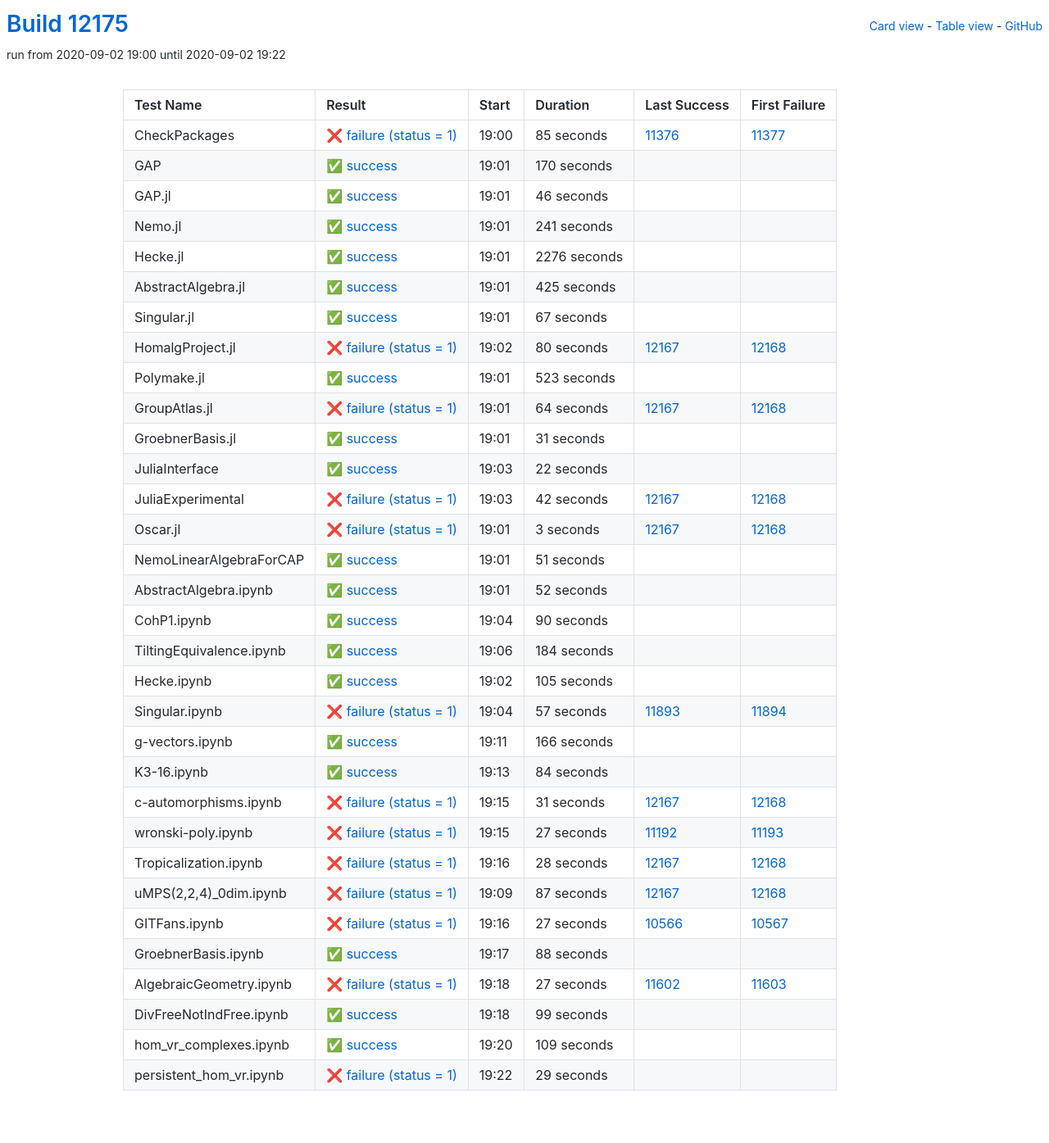
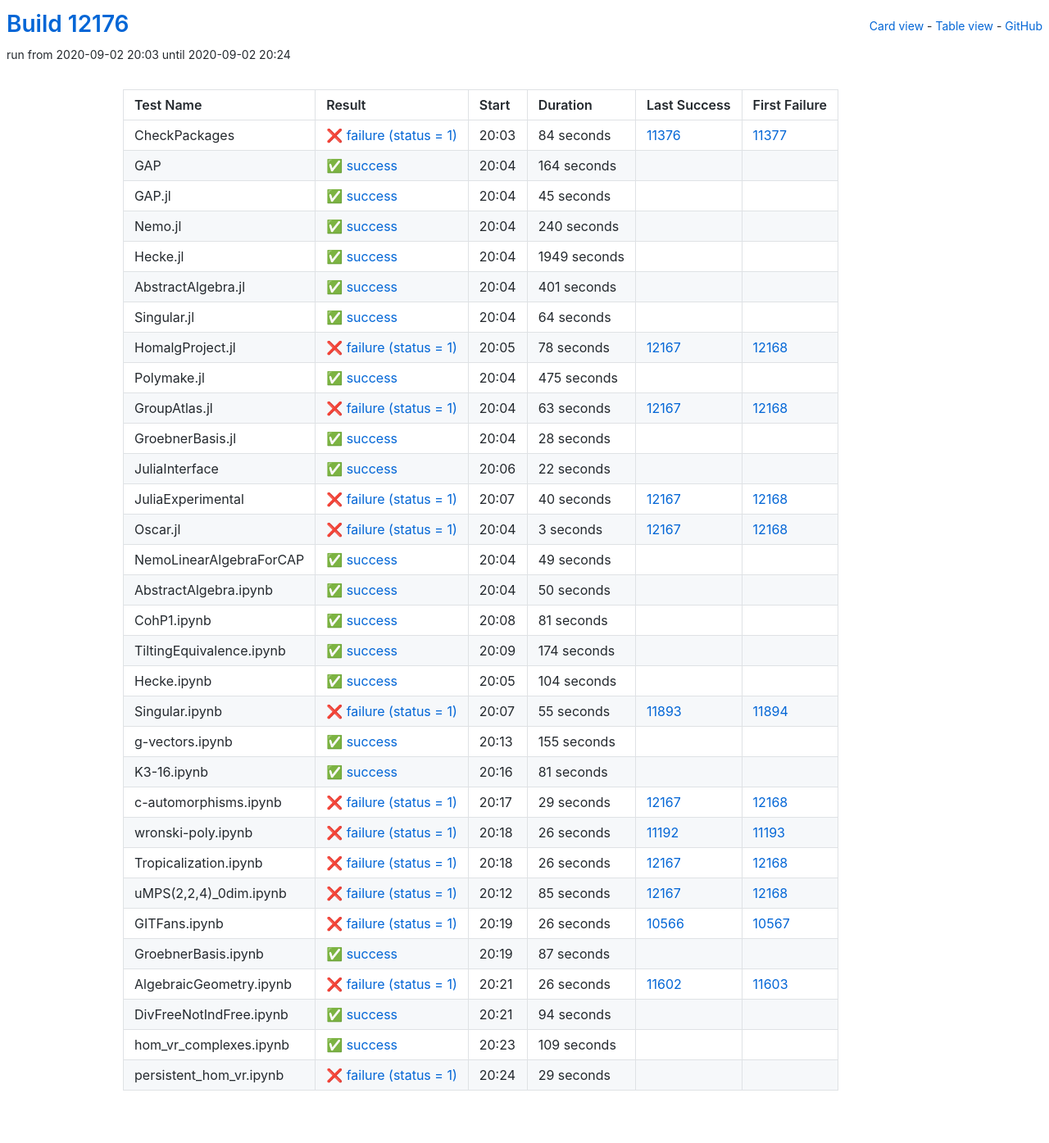
Before and after one commit to oscar-system/oscar-ci-status, a Jekyll site: the page built from table.html, in a window 1280 px wide. Shown: the whole page at 82% size. Built offline with Jekyll 4.4.1, drawn with Linux system fonts in a browser that asks for light colours.

Commit message:
Build #12176

```diff
--- a/_data/ci.yml
+++ b/_data/ci.yml
@@ -1,6 +1,6 @@
 ---
-build: 12175
-build_url: https://oscarci.mathematik.uni-kl.de/job/oscar/12175/
+build: 12176
+build_url: https://oscarci.mathematik.uni-kl.de/job/oscar/12176/
 job: oscar
 organization: oscar-system
 repo: oscar-ci-status
@@ -8,140 +8,140 @@
 tests:
 - name: CheckPackages
   id: checkpackages
-  log: https://oscarci.mathematik.uni-kl.de/job/oscar/12175/artifact/logs/build-12175/CheckPackages.log
-  start: 2020-09-02 19:00
+  log: https://oscarci.mathematik.uni-kl.de/job/oscar/12176/artifact/logs/build-12176/CheckPackages.log
+  start: 2020-09-02 20:03
   success: false
   exitcode: 1
   status: failure
-  duration: 85
+  duration: 84
   last_success: 11376
   last_success_url: https://oscarci.mathematik.uni-kl.de/job/oscar/11376/
   first_failure: 11377
   first_failure_url: https://oscarci.mathematik.uni-kl.de/job/oscar/11377/
 - name: GAP
   id: gap
-  log: https://oscarci.mathematik.uni-kl.de/job/oscar/12175/artifact/logs/build-12175/GAP.log
-  start: 2020-09-02 19:01
+  log: https://oscarci.mathematik.uni-kl.de/job/oscar/12176/artifact/logs/build-12176/GAP.log
+  start: 2020-09-02 20:04
   success: true
   exitcode: 0
   status: success
-  duration: 170
+  duration: 164
   last_success: false
   last_success_url:
   first_failure: false
   first_failure_url:
 - name: GAP.jl
   id: gap-jl
-  log: https://oscarci.mathematik.uni-kl.de/job/oscar/12175/artifact/logs/build-12175/GAP.jl.log
-  start: 2020-09-02 19:01
+  log: https://oscarci.mathematik.uni-kl.de/job/oscar/12176/artifact/logs/build-12176/GAP.jl.log
+  start: 2020-09-02 20:04
   success: true
   exitcode: 0
   status: success
-  duration: 46
+  duration: 45
   last_success: false
   last_success_url:
   first_failure: false
   first_failure_url:
 - name: Nemo.jl
   id: nemo-jl
-  log: https://oscarci.mathematik.uni-kl.de/job/oscar/12175/artifact/logs/build-12175/Nemo.jl.log
-  start: 2020-09-02 19:01
+  log: https://oscarci.mathematik.uni-kl.de/job/oscar/12176/artifact/logs/build-12176/Nemo.jl.log
+  start: 2020-09-02 20:04
   success: true
   exitcode: 0
   status: success
-  duration: 241
+  duration: 240
   last_success: false
   last_success_url:
   first_failure: false
   first_failure_url:
 - name: Hecke.jl
   id: hecke-jl
-  log: https://oscarci.mathematik.uni-kl.de/job/oscar/12175/artifact/logs/build-12175/Hecke.jl.log
-  start: 2020-09-02 19:01
+  log: https://oscarci.mathematik.uni-kl.de/job/oscar/12176/artifact/logs/build-12176/Hecke.jl.log
+  start: 2020-09-02 20:04
   success: true
   exitcode: 0
   status: success
-  duration: 2276
+  duration: 1949
   last_success: false
   last_success_url:
   first_failure: false
   first_failure_url:
 - name: AbstractAlgebra.jl
   id: abstractalgebra-jl
-  log: https://oscarci.mathematik.uni-kl.de/job/oscar/12175/artifact/logs/build-12175/AbstractAlgebra.jl.log
-  start: 2020-09-02 19:01
+  log: https://oscarci.mathematik.uni-kl.de/job/oscar/12176/artifact/logs/build-12176/AbstractAlgebra.jl.log
+  start: 2020-09-02 20:04
   success: true
   exitcode: 0
   status: success
-  duration: 425
+  duration: 401
   last_success: false
   last_success_url:
   first_failure: false
   first_failure_url:
 - name: Singular.jl
   id: singular-jl
-  log: https://oscarci.mathematik.uni-kl.de/job/oscar/12175/artifact/logs/build-12175/Singular.jl.log
-  start: 2020-09-02 19:01
+  log: https://oscarci.mathematik.uni-kl.de/job/oscar/12176/artifact/logs/build-12176/Singular.jl.log
+  start: 2020-09-02 20:04
   success: true
   exitcode: 0
   status: success
-  duration: 67
+  duration: 64
   last_success: false
   last_success_url:
   first_failure: false
   first_failure_url:
 - name: HomalgProject.jl
   id: homalgproject-jl
-  log: https://oscarci.mathematik.uni-kl.de/job/oscar/12175/artifact/logs/build-12175/HomalgProject.jl.log
-  start: 2020-09-02 19:02
+  log: https://oscarci.mathematik.uni-kl.de/job/oscar/12176/artifact/logs/build-12176/HomalgProject.jl.log
+  start: 2020-09-02 20:05
   success: false
   exitcode: 1
   status: failure
-  duration: 80
+  duration: 78
   last_success: 12167
   last_success_url: https://oscarci.mathematik.uni-kl.de/job/oscar/12167/
   first_failure: 12168
   first_failure_url: https://oscarci.mathematik.uni-kl.de/job/oscar/12168/
 - name: Polymake.jl
   id: polymake-jl
-  log: https://oscarci.mathematik.uni-kl.de/job/oscar/12175/artifact/logs/build-12175/Polymake.jl.log
-  start: 2020-09-02 19:01
+  log: https://oscarci.mathematik.uni-kl.de/job/oscar/12176/artifact/logs/build-12176/Polymake.jl.log
+  start: 2020-09-02 20:04
   success: true
   exitcode: 0
   status: success
-  duration: 523
+  duration: 475
   last_success: false
   last_success_url:
   first_failure: false
   first_failure_url:
 - name: GroupAtlas.jl
   id: groupatlas-jl
-  log: https://oscarci.mathematik.uni-kl.de/job/oscar/12175/artifact/logs/build-12175/GroupAtlas.jl.log
-  start: 2020-09-02 19:01
+  log: https://oscarci.mathematik.uni-kl.de/job/oscar/12176/artifact/logs/build-12176/GroupAtlas.jl.log
+  start: 2020-09-02 20:04
   success: false
   exitcode: 1
   status: failure
-  duration: 64
+  duration: 63
   last_success: 12167
   last_success_url: https://oscarci.mathematik.uni-kl.de/job/oscar/12167/
   first_failure: 12168
   first_failure_url: https://oscarci.mathematik.uni-kl.de/job/oscar/12168/
 - name: GroebnerBasis.jl
   id: groebnerbasis-jl
-  log: https://oscarci.mathematik.uni-kl.de/job/oscar/12175/artifact/logs/build-12175/GroebnerBasis.jl.log
-  start: 2020-09-02 19:01
+  log: https://oscarci.mathematik.uni-kl.de/job/oscar/12176/artifact/logs/build-12176/GroebnerBasis.jl.log
+  start: 2020-09-02 20:04
   success: true
   exitcode: 0
   status: success
-  duration: 31
+  duration: 28
   last_success: false
   last_success_url:
   first_failure: false
   first_failure_url:
 - name: JuliaInterface
   id: juliainterface
-  log: https://oscarci.mathematik.uni-kl.de/job/oscar/12175/artifact/logs/build-12175/JuliaInterface.log
-  start: 2020-09-02 19:03
+  log: https://oscarci.mathematik.uni-kl.de/job/oscar/12176/artifact/logs/build-12176/JuliaInterface.log
+  start: 2020-09-02 20:06
   success: true
   exitcode: 0
   status: success
@@ -152,20 +152,20 @@
   first_failure_url:
 - name: JuliaExperimental
   id: juliaexperimental
-  log: https://oscarci.mathematik.uni-kl.de/job/oscar/12175/artifact/logs/build-12175/JuliaExperimental.log
-  start: 2020-09-02 19:03
+  log: https://oscarci.mathematik.uni-kl.de/job/oscar/12176/artifact/logs/build-12176/JuliaExperimental.log
+  start: 2020-09-02 20:07
   success: false
   exitcode: 1
   status: failure
-  duration: 42
+  duration: 40
   last_success: 12167
   last_success_url: https://oscarci.mathematik.uni-kl.de/job/oscar/12167/
   first_failure: 12168
   first_failure_url: https://oscarci.mathematik.uni-kl.de/job/oscar/12168/
 - name: Oscar.jl
   id: oscar-jl
-  log: https://oscarci.mathematik.uni-kl.de/job/oscar/12175/artifact/logs/build-12175/Oscar.jl.log
-  start: 2020-09-02 19:01
+  log: https://oscarci.mathematik.uni-kl.de/job/oscar/12176/artifact/logs/build-12176/Oscar.jl.log
+  start: 2020-09-02 20:04
   success: false
   exitcode: 1
   status: failure
@@ -176,200 +176,200 @@
   first_failure_url: https://oscarci.mathematik.uni-kl.de/job/oscar/12168/
 - name: NemoLinearAlgebraForCAP
   id: nemolinearalgebraforcap
-  log: https://oscarci.mathematik.uni-kl.de/job/oscar/12175/artifact/logs/build-12175/NemoLinearAlgebraForCAP.log
-  start: 2020-09-02 19:01
+  log: https://oscarci.mathematik.uni-kl.de/job/oscar/12176/artifact/logs/build-12176/NemoLinearAlgebraForCAP.log
+  start: 2020-09-02 20:04
   success: true
   exitcode: 0
   status: success
-  duration: 51
+  duration: 49
   last_success: false
   last_success_url:
   first_failure: false
   first_failure_url:
 - name: AbstractAlgebra.ipynb
   id: abstractalgebra-ipynb
-  log: https://oscarci.mathematik.uni-kl.de/job/oscar/12175/artifact/logs/build-12175/AbstractAlgebra.ipynb.log
-  start: 2020-09-02 19:01
+  log: https://oscarci.mathematik.uni-kl.de/job/oscar/12176/artifact/logs/build-12176/AbstractAlgebra.ipynb.log
+  start: 2020-09-02 20:04
   success: true
   exitcode: 0
   status: success
-  duration: 52
+  duration: 50
   last_success: false
   last_success_url:
   first_failure: false
   first_failure_url:
 - name: CohP1.ipynb
   id: cohp1-ipynb
-  log: https://oscarci.mathematik.uni-kl.de/job/oscar/12175/artifact/logs/build-12175/CohP1.ipynb.log
-  start: 2020-09-02 19:04
+  log: https://oscarci.mathematik.uni-kl.de/job/oscar/12176/artifact/logs/build-12176/CohP1.ipynb.log
+  start: 2020-09-02 20:08
   success: true
   exitcode: 0
   status: success
-  duration: 90
+  duration: 81
   last_success: false
   last_success_url:
   first_failure: false
   first_failure_url:
 - name: TiltingEquivalence.ipynb
   id: tiltingequivalence-ipynb
-  log: https://oscarci.mathematik.uni-kl.de/job/oscar/12175/artifact/logs/build-12175/TiltingEquivalence.ipynb.log
-  start: 2020-09-02 19:06
+  log: https://oscarci.mathematik.uni-kl.de/job/oscar/12176/artifact/logs/build-12176/TiltingEquivalence.ipynb.log
+  start: 2020-09-02 20:09
   success: true
   exitcode: 0
   status: success
-  duration: 184
+  duration: 174
   last_success: false
   last_success_url:
   first_failure: false
   first_failure_url:
 - name: Hecke.ipynb
   id: hecke-ipynb
-  log: https://oscarci.mathematik.uni-kl.de/job/oscar/12175/artifact/logs/build-12175/Hecke.ipynb.log
-  start: 2020-09-02 19:02
+  log: https://oscarci.mathematik.uni-kl.de/job/oscar/12176/artifact/logs/build-12176/Hecke.ipynb.log
+  start: 2020-09-02 20:05
   success: true
   exitcode: 0
   status: success
-  duration: 105
+  duration: 104
   last_success: false
   last_success_url:
   first_failure: false
   first_failure_url:
 - name: Singular.ipynb
   id: singular-ipynb
-  log: https://oscarci.mathematik.uni-kl.de/job/oscar/12175/artifact/logs/build-12175/Singular.ipynb.log
-  start: 2020-09-02 19:04
+  log: https://oscarci.mathematik.uni-kl.de/job/oscar/12176/artifact/logs/build-12176/Singular.ipynb.log
+  start: 2020-09-02 20:07
   success: false
   exitcode: 1
   status: failure
-  duration: 57
+  duration: 55
   last_success: 11893
   last_success_url: https://oscarci.mathematik.uni-kl.de/job/oscar/11893/
   first_failure: 11894
   first_failure_url: https://oscarci.mathematik.uni-kl.de/job/oscar/11894/
 - name: g-vectors.ipynb
   id: g-vectors-ipynb
-  log: https://oscarci.mathematik.uni-kl.de/job/oscar/12175/artifact/logs/build-12175/g-vectors.ipynb.log
-  start: 2020-09-02 19:11
+  log: https://oscarci.mathematik.uni-kl.de/job/oscar/12176/artifact/logs/build-12176/g-vectors.ipynb.log
+  start: 2020-09-02 20:13
   success: true
   exitcode: 0
   status: success
-  duration: 166
+  duration: 155
   last_success: false
   last_success_url:
   first_failure: false
   first_failure_url:
 - name: K3-16.ipynb
   id: k3-16-ipynb
-  log: https://oscarci.mathematik.uni-kl.de/job/oscar/12175/artifact/logs/build-12175/K3-16.ipynb.log
-  start: 2020-09-02 19:13
+  log: https://oscarci.mathematik.uni-kl.de/job/oscar/12176/artifact/logs/build-12176/K3-16.ipynb.log
+  start: 2020-09-02 20:16
   success: true
   exitcode: 0
   status: success
-  duration: 84
+  duration: 81
   last_success: false
   last_success_url:
   first_failure: false
   first_failure_url:
 - name: c-automorphisms.ipynb
   id: c-automorphisms-ipynb
-  log: https://oscarci.mathematik.uni-kl.de/job/oscar/12175/artifact/logs/build-12175/c-automorphisms.ipynb.log
-  start: 2020-09-02 19:15
+  log: https://oscarci.mathematik.uni-kl.de/job/oscar/12176/artifact/logs/build-12176/c-automorphisms.ipynb.log
+  start: 2020-09-02 20:17
   success: false
   exitcode: 1
   status: failure
-  duration: 31
+  duration: 29
   last_success: 12167
   last_success_url: https://oscarci.mathematik.uni-kl.de/job/oscar/12167/
   first_failure: 12168
   first_failure_url: https://oscarci.mathematik.uni-kl.de/job/oscar/12168/
 - name: wronski-poly.ipynb
   id: wronski-poly-ipynb
-  log: https://oscarci.mathematik.uni-kl.de/job/oscar/12175/artifact/logs/build-12175/wronski-poly.ipynb.log
-  start: 2020-09-02 19:15
+  log: https://oscarci.mathematik.uni-kl.de/job/oscar/12176/artifact/logs/build-12176/wronski-poly.ipynb.log
+  start: 2020-09-02 20:18
   success: false
   exitcode: 1
   status: failure
-  duration: 27
+  duration: 26
   last_success: 11192
   last_success_url: https://oscarci.mathematik.uni-kl.de/job/oscar/11192/
   first_failure: 11193
   first_failure_url: https://oscarci.mathematik.uni-kl.de/job/oscar/11193/
 - name: Tropicalization.ipynb
   id: tropicalization-ipynb
-  log: https://oscarci.mathematik.uni-kl.de/job/oscar/12175/artifact/logs/build-12175/Tropicalization.ipynb.log
-  start: 2020-09-02 19:16
+  log: https://oscarci.mathematik.uni-kl.de/job/oscar/12176/artifact/logs/build-12176/Tropicalization.ipynb.log
+  start: 2020-09-02 20:18
   success: false
   exitcode: 1
   status: failure
-  duration: 28
+  duration: 26
   last_success: 12167
   last_success_url: https://oscarci.mathematik.uni-kl.de/job/oscar/12167/
   first_failure: 12168
   first_failure_url: https://oscarci.mathematik.uni-kl.de/job/oscar/12168/
 - name: uMPS(2,2,4)_0dim.ipynb
   id: umps-2-2-4-0dim-ipynb
-  log: https://oscarci.mathematik.uni-kl.de/job/oscar/12175/artifact/logs/build-12175/uMPS-2-2-4-_0dim.ipynb.log
-  start: 2020-09-02 19:09
+  log: https://oscarci.mathematik.uni-kl.de/job/oscar/12176/artifact/logs/build-12176/uMPS-2-2-4-_0dim.ipynb.log
+  start: 2020-09-02 20:12
   success: false
   exitcode: 1
   status: failure
-  duration: 87
+  duration: 85
   last_success: 12167
   last_success_url: https://oscarci.mathematik.uni-kl.de/job/oscar/12167/
   first_failure: 12168
   first_failure_url: https://oscarci.mathematik.uni-kl.de/job/oscar/12168/
 - name: GITFans.ipynb
   id: gitfans-ipynb
-  log: https://oscarci.mathematik.uni-kl.de/job/oscar/12175/artifact/logs/build-12175/GITFans.ipynb.log
-  start: 2020-09-02 19:16
+  log: https://oscarci.mathematik.uni-kl.de/job/oscar/12176/artifact/logs/build-12176/GITFans.ipynb.log
+  start: 2020-09-02 20:19
   success: false
   exitcode: 1
   status: failure
-  duration: 27
+  duration: 26
   last_success: 10566
   last_success_url: https://oscarci.mathematik.uni-kl.de/job/oscar/10566/
   first_failure: 10567
   first_failure_url: https://oscarci.mathematik.uni-kl.de/job/oscar/10567/
 - name: GroebnerBasis.ipynb
   id: groebnerbasis-ipynb
-  log: https://oscarci.mathematik.uni-kl.de/job/oscar/12175/artifact/logs/build-12175/GroebnerBasis.ipynb.log
-  start: 2020-09-02 19:17
+  log: https://oscarci.mathematik.uni-kl.de/job/oscar/12176/artifact/logs/build-12176/GroebnerBasis.ipynb.log
+  start: 2020-09-02 20:19
   success: true
   exitcode: 0
   status: success
-  duration: 88
+  duration: 87
   last_success: false
   last_success_url:
   first_failure: false
   first_failure_url:
 - name: AlgebraicGeometry.ipynb
   id: algebraicgeometry-ipynb
-  log: https://oscarci.mathematik.uni-kl.de/job/oscar/12175/artifact/logs/build-12175/AlgebraicGeometry.ipynb.log
-  start: 2020-09-02 19:18
+  log: https://oscarci.mathematik.uni-kl.de/job/oscar/12176/artifact/logs/build-12176/AlgebraicGeometry.ipynb.log
+  start: 2020-09-02 20:21
   success: false
   exitcode: 1
   status: failure
-  duration: 27
+  duration: 26
   last_success: 11602
   last_success_url: https://oscarci.mathematik.uni-kl.de/job/oscar/11602/
   first_failure: 11603
   first_failure_url: https://oscarci.mathematik.uni-kl.de/job/oscar/11603/
 - name: DivFreeNotIndFree.ipynb
   id: divfreenotindfree-ipynb
-  log: https://oscarci.mathematik.uni-kl.de/job/oscar/12175/artifact/logs/build-12175/DivFreeNotIndFree.ipynb.log
-  start: 2020-09-02 19:18
+  log: https://oscarci.mathematik.uni-kl.de/job/oscar/12176/artifact/logs/build-12176/DivFreeNotIndFree.ipynb.log
+  start: 2020-09-02 20:21
   success: true
   exitcode: 0
   status: success
-  duration: 99
+  duration: 94
   last_success: false
   last_success_url:
   first_failure: false
   first_failure_url:
 - name: hom_vr_complexes.ipynb
   id: hom-vr-complexes-ipynb
-  log: https://oscarci.mathematik.uni-kl.de/job/oscar/12175/artifact/logs/build-12175/hom_vr_complexes.ipynb.log
-  start: 2020-09-02 19:20
+  log: https://oscarci.mathematik.uni-kl.de/job/oscar/12176/artifact/logs/build-12176/hom_vr_complexes.ipynb.log
+  start: 2020-09-02 20:23
   success: true
   exitcode: 0
   status: success
@@ -380,8 +380,8 @@
   first_failure_url:
 - name: persistent_hom_vr.ipynb
   id: persistent-hom-vr-ipynb
-  log: https://oscarci.mathematik.uni-kl.de/job/oscar/12175/artifact/logs/build-12175/persistent_hom_vr.ipynb.log
-  start: 2020-09-02 19:22
+  log: https://oscarci.mathematik.uni-kl.de/job/oscar/12176/artifact/logs/build-12176/persistent_hom_vr.ipynb.log
+  start: 2020-09-02 20:24
   success: false
   exitcode: 1
   status: failure
```
Also changed, not shown: README.md.
